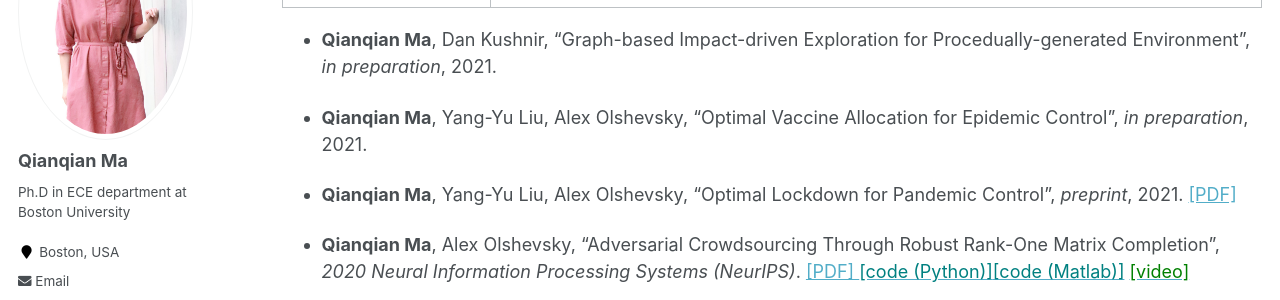
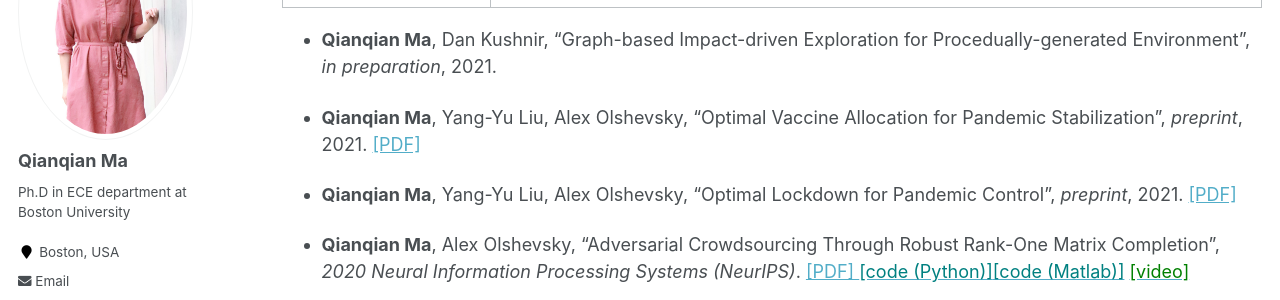
Before and after one commit to maqqbu/maqqbu.github.io, a Jekyll site: the page built from _pages/publications.md, in a window 1280 px wide and 900 px high, scrolled down 935 px. Shown: the part 153-453 px from the top of the window. Built offline with Jekyll 4.4.1, drawn with Linux system fonts in a browser that asks for light colours.

Commit message:
update publications

```diff
--- a/_pages/publications.md
+++ b/_pages/publications.md
@@ -15,9 +15,9 @@ author_profile: true
 
 * **Qianqian Ma**, Dan Kushnir, "Graph-based Impact-driven Exploration for Procedually-generated Environment", <i>in preparation</i>, 2021.
 
-* **Qianqian Ma**, Yang-Yu Liu, Alex Olshevsky, "Optimal Vaccine Allocation for Epidemic Control", <i>in preparation</i>, 2021.
+* **Qianqian Ma**, Yang-Yu Liu, Alex Olshevsky, "Optimal Vaccine Allocation for Pandemic Stabilization", <i>preprint</i>, 2021. [<span> [PDF] </span>](https://arxiv.org/pdf/2109.04612.pdf)
 
-* **Qianqian Ma**, Yang-Yu Liu, Alex Olshevsky, "Optimal Lockdown for Pandemic Control", <i>preprint</i>, 2021. [<span> [PDF] </span>](https://arxiv.org/pdf/2010.12923.pdf}{arXiv:2010.12923)
+* **Qianqian Ma**, Yang-Yu Liu, Alex Olshevsky, "Optimal Lockdown for Pandemic Control", <i>preprint</i>, 2021. [<span> [PDF] </span>](https://arxiv.org/pdf/2010.12923.pdf)
 
 * **Qianqian Ma**, Alex Olshevsky, "Adversarial Crowdsourcing Through Robust Rank-One Matrix Completion", <i>2020 Neural Information Processing Systems (NeurIPS)</i>. [<span> [PDF] </span>](https://arxiv.org/pdf/2010.12181.pdf)[<span style ="color:Teal">[code (Python)]</span>](https://github.com/Toloka/crowd-kit/blob/main/src/aggregation/m_msr.py)[<span style ="color:Teal">[code (Matlab)]</span>](https://github.com/maqqbu/MMSR) [<span style ="color:Green">[video]</span>](https://videos.neurips.cc/category/1977/playlist/211)
 
```
Also changed, not shown: 2 other files.
